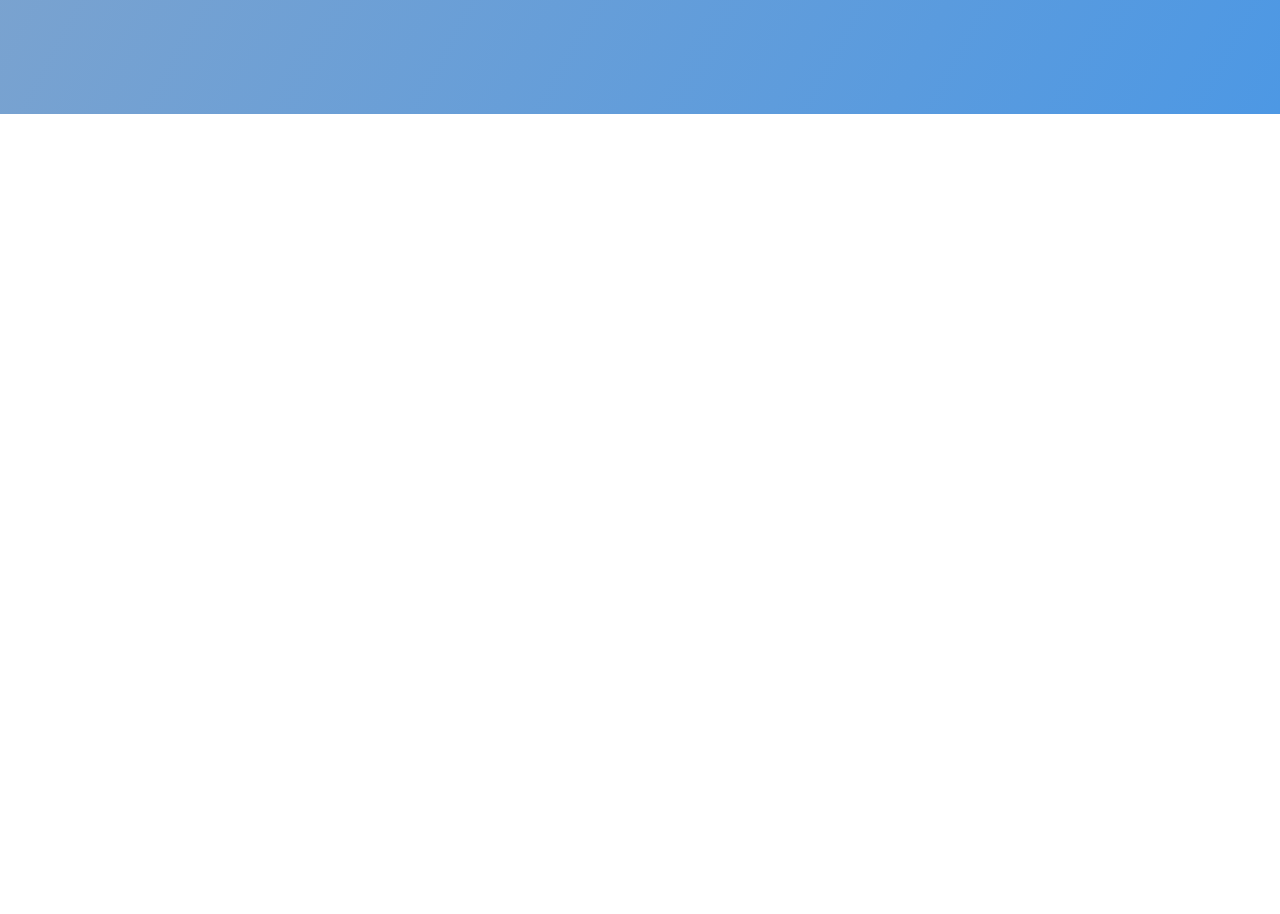
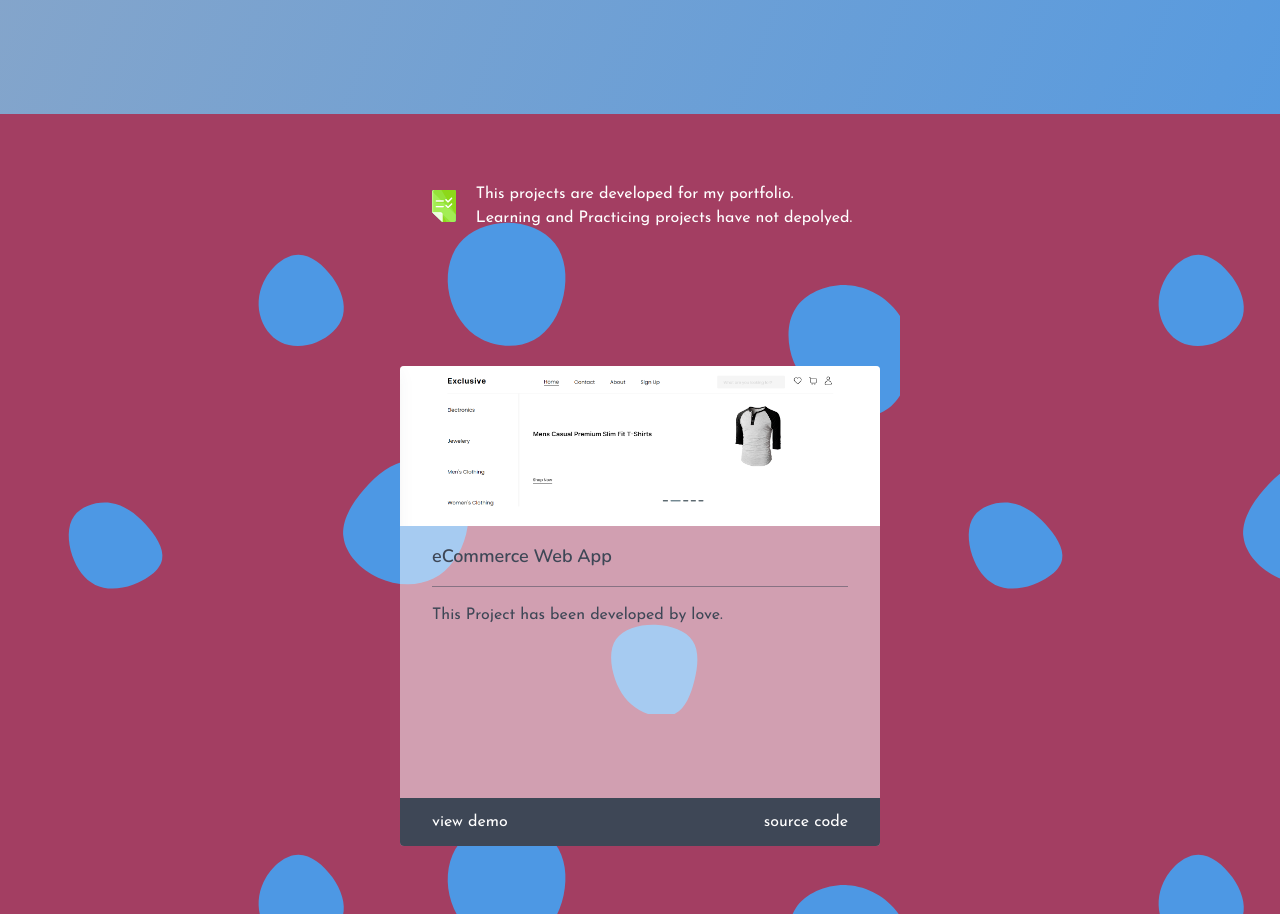
Before and after one commit to rezarafi97/myPortfolio, a React (Vite) app: page / in a window 1280 px wide. Shown: the part 2278-3192 px from the top of the page. Before the commit the page ends 2392 px from the top, so only its background shows below. Built offline with nearby package versions, Linux system fonts and the light colour scheme.

Commit message:
project ui phase 1

```diff
--- a/src/App.jsx
+++ b/src/App.jsx
@@ -2,6 +2,7 @@ import { LandingContainer } from "./components/landing";
 import { NavbarContainer } from "./components/navbar";
 import { AboutContainer } from "./components/about";
 import { SkillsContainer } from "./components/skills";
+import { ProjectsContainer } from "./components/projects";
 
 const App = () => {
   return (
@@ -17,6 +18,8 @@ const App = () => {
       <div className="container w-4/5 mx-auto">
         <SkillsContainer />
       </div>
+
+      <ProjectsContainer />
     </div>
   );
 };
--- a/src/assets/index.jsx
+++ b/src/assets/index.jsx
@@ -15,6 +15,8 @@ import nextjs from "./nextjs.svg";
 import tailwindcss from "./tailwindcss.svg";
 import bootstrap from "./bootstrap.svg";
 import me from "./me.jpg";
+import checklist from "./checklist.svg";
+import ecommerce from "./ecommerce.png";
 
 export {
   logo,
@@ -34,4 +36,6 @@ export {
   nextjs,
   tailwindcss,
   bootstrap,
+  checklist,
+  ecommerce,
 };
--- a/src/components/navbar/NavbarMenu.jsx
+++ b/src/components/navbar/NavbarMenu.jsx
@@ -2,6 +2,8 @@ const NavbarMenu = () => {
   const divClass = "hidden md:flex items-center gap-4";
   const textClass =
     "cursor-pointer text-white font-josefin text-base font-medium hover:text-lg";
+
+  // const clickHandler = (px) => window.scrollTo({ top: px, behavior: "smooth" });
 
   return (
     <>
@@ -9,7 +11,6 @@ const NavbarMenu = () => {
         <li className="w-16 h-8 py-1">
           <p
             className={textClass}
-            onClick={() => window.scrollTo({ top: 1000, behavior: "smooth" })}
           >
             About
           </p>
--- /dev/null
+++ b/src/components/projects/Intro.jsx
@@ -0,0 +1,15 @@
+const Intro = () => {
+    const textClass = "text-white font-josefin font-normal text-base";
+  return (
+    <div>
+      <p className={textClass}>
+        This projects are developed for my portfolio.
+      </p>
+      <p className={textClass}>
+        Learning and Practicing projects have not depolyed.
+      </p>
+    </div>
+  );
+};
+
+export default Intro;
--- /dev/null
+++ b/src/components/projects/ProjectAvatar.jsx
@@ -0,0 +1,11 @@
+import { checklist } from "../../assets";
+
+const ProjectAvatar = () => {
+  return (
+    <div>
+      <img src={checklist} alt="Project Avatar" className="w-8 h-8" />
+    </div>
+  );
+};
+
+export default ProjectAvatar;
--- /dev/null
+++ b/src/components/projects/ProjectsCard.jsx
@@ -0,0 +1,36 @@
+import { projects } from "../../data";
+
+const ProjectsCard = () => {
+  return (
+    <>
+      <img src={projects[0].imageURL} alt="ecommerce" className="w-full h-1/3" />
+      <div className="flex flex-col justify-between h-2/3">
+        <div className="py-4 px-8 ">
+          <h3 className="font-nunito text-lg font-medium text-p2">
+            {projects[0].title}
+          </h3>
+          <div className="w-full h-px bg-p2 bg-opacity-50 my-4"></div>
+          <p className="font-josefin text-base font-normal text-p2">
+          {projects[0].description}
+          </p>
+        </div>
+        <div className="bg-p2 h-12 px-8 flex justify-between items-center">
+          <a
+            href={projects[0].demo}
+            className="font-josefin text-base font-normal text-white hover:text-lg hover:font-medium"
+          >
+            view demo
+          </a>
+          <a
+            href={projects[0].source}
+            className="font-josefin text-base font-normal text-white hover:text-lg hover:font-medium"
+          >
+            source code
+          </a>
+        </div>
+      </div>
+    </>
+  );
+};
+
+export default ProjectsCard;
--- /dev/null
+++ b/src/components/projects/ProjectsContainer.jsx
@@ -0,0 +1,21 @@
+import { ProjectAvatar, Intro, ProjectsContent } from ".";
+
+const ProjectsContainer = () => {
+  const divClass =
+    "w-4/5 mx-auto h-screen flex flex-col justify-around items-center";
+
+  return (
+    <div className="bg-bgAbout w-screen">
+      <div className={divClass}>
+        <div className="flex gap-4 items-center">
+          <ProjectAvatar />
+          <Intro />
+        </div>
+
+        <ProjectsContent />
+      </div>
+    </div>
+  );
+};
+
+export default ProjectsContainer;
--- /dev/null
+++ b/src/components/projects/ProjectsContent.jsx
@@ -0,0 +1,11 @@
+import ProjectsCard from "./ProjectsCard";
+
+const ProjectsContent = () => {
+  return (
+    <div className="w-96 h-96 md:w-[27rem] md:h-[27rem] lg:w-[30rem] lg:h-[30rem] bg-white bg-opacity-50 rounded overflow-hidden">
+      <ProjectsCard />
+    </div>
+  );
+};
+
+export default ProjectsContent;
--- /dev/null
+++ b/src/components/projects/index.jsx
@@ -0,0 +1,5 @@
+export { default as ProjectsContainer } from "./ProjectsContainer.jsx";
+export { default as Intro } from "./Intro.jsx";
+export { default as ProjectAvatar } from "./ProjectAvatar.jsx";
+export { default as ProjectsContent } from "./ProjectsContent.jsx";
+export { default as ProjectsCard } from "./ProjectsCard.jsx";
--- a/src/components/skills/SkillAvatar.jsx
+++ b/src/components/skills/SkillAvatar.jsx
@@ -1,9 +1,11 @@
 import {skill} from "../../assets"
 
 const SkillAvatar = () => {
+  const imgClass = "w-16 h-16 md:w-32 md:h-32 lg:w-52 lg:h-52";
+
   return (
     <div>
-        <img src={skill} alt="skill" className="w-52 h-52" />
+        <img src={skill} alt="skill" className={imgClass} />
     </div>
   )
 }
--- a/src/components/skills/SkillsList.jsx
+++ b/src/components/skills/SkillsList.jsx
@@ -13,40 +13,42 @@ import {
 } from "../../assets";
 
 const SkillsList = () => {
+  const iconClass = "w-8 h-8 lg:w-12 lg:h-12";
+
   return (
-    <ul className="w-full flex items-center flex-wrap gap-8">
+    <ul className="w-full flex items-center justify-center flex-wrap gap-x-16 gap-8">
       <li>
-        <img src={html} alt="html" className="w-12 h-12" />
+        <img src={html} alt="html" className={iconClass} />
       </li>
       <li>
-        <img src={css} alt="css" className="w-12 h-12" />
+        <img src={css} alt="css" className={iconClass} />
       </li>
       <li>
-        <img src={tailwindcss} alt="tailwindcss" className="w-12 h-12" />
+        <img src={tailwindcss} alt="tailwindcss" className={iconClass} />
       </li>
       <li>
-        <img src={bootstrap} alt="bootstrap" className="w-12 h-12" />
+        <img src={bootstrap} alt="bootstrap" className={iconClass} />
       </li>
       <li>
-        <img src={javascript} alt="javascript" className="w-12 h-12" />
+        <img src={javascript} alt="javascript" className={iconClass} />
       </li>
       <li>
-        <img src={typescript} alt="typescript" className="w-12 h-12" />
+        <img src={typescript} alt="typescript" className={iconClass} />
       </li>
       <li>
-        <img src={git} alt="git" className="w-12 h-12" />
+        <img src={git} alt="git" className={iconClass} />
       </li>
       <li>
-        <img src={github} alt="github" className="w-12 h-12" />
+        <img src={github} alt="github" className={iconClass} />
       </li>
       <li>
-        <img src={react} alt="react" className="w-12 h-12" />
+        <img src={react} alt="react" className={iconClass} />
       </li>
       <li>
-        <img src={redux} alt="redux" className="w-12 h-12" />
+        <img src={redux} alt="redux" className={iconClass} />
       </li>
       <li>
-        <img src={nextjs} alt="nextjs" className="w-12 h-12" />
+        <img src={nextjs} alt="nextjs" className={iconClass} />
       </li>
     </ul>
   );
--- /dev/null
+++ b/src/data/index.js
@@ -0,0 +1,10 @@
+export const projects = [
+  {
+    id: "0",
+    title: "eCommerce Web App",
+    description: "This Project has been developed by love.",
+    imageURL: "/src/assets/ecommerce.png",
+    demo: "https://ecommerceapp-one.vercel.app/",
+    source: "https://github.com/rezarafi97/ecommerceapp",
+  },
+];
```
Also changed, not shown: src/assets/checklist.svg (added), src/assets/ecommerce.png (added).
